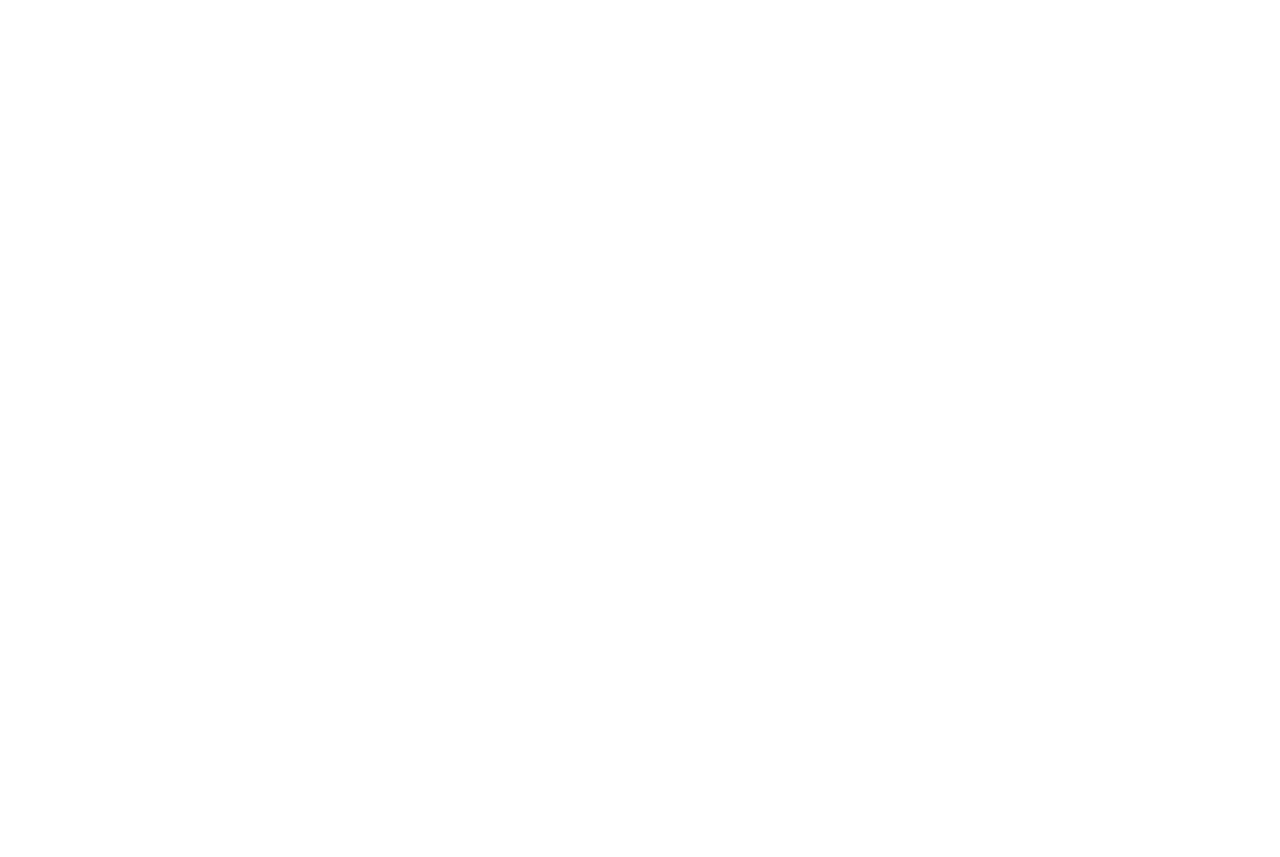
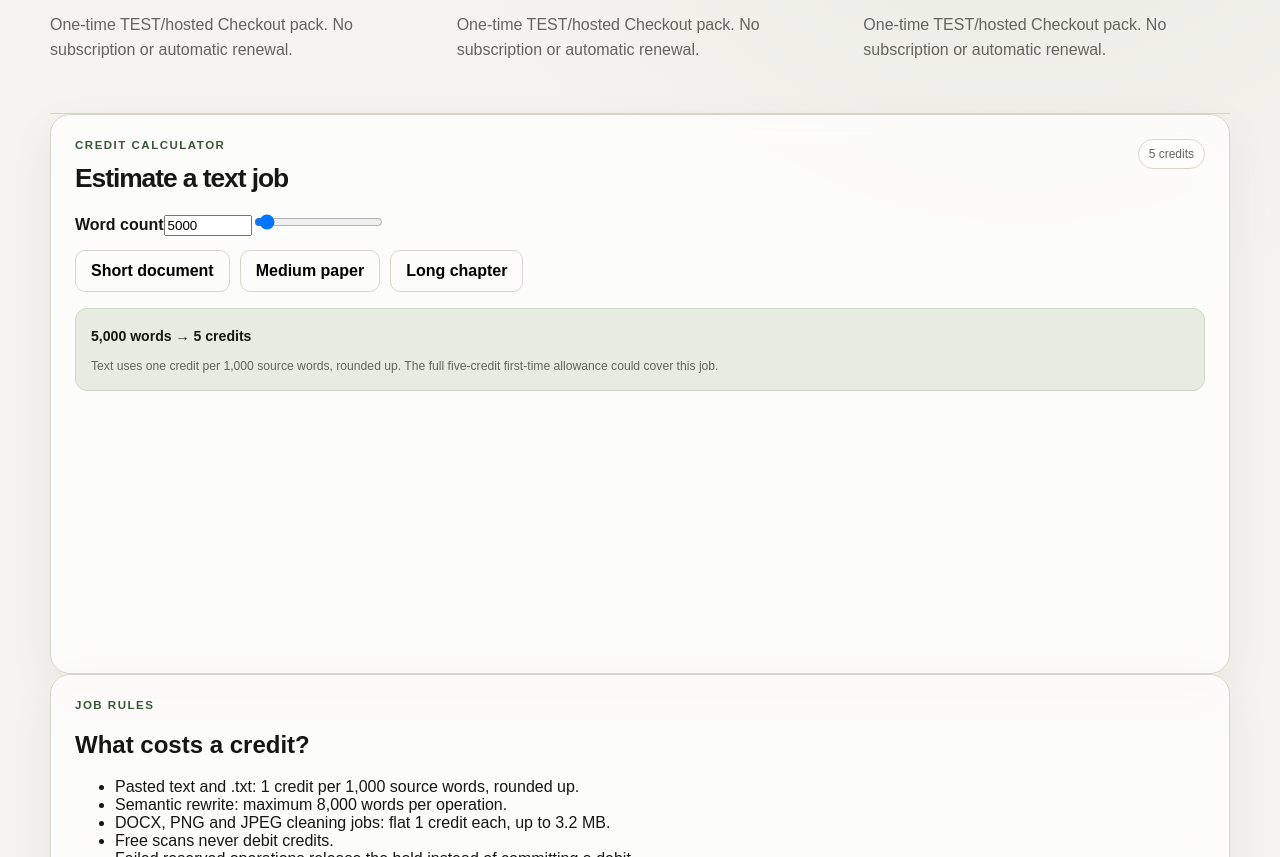
Before and after one commit to rrahul0904/provenance-cleaner, a Next.js app: page /pricing in a window 1280 px wide. Before the commit this address had no page. Shown: the part 443-1300 px from the top of the page. Before the commit the page ends 800 px from the top, so only its background shows below. Built offline with nearby package versions, Linux system fonts and the light colour scheme.

Commit message:
feat: add transparent pricing and job rules page

```diff
--- /dev/null
+++ b/src/app/pricing/page.tsx
@@ -0,0 +1,24 @@
+import { CREDIT_PACKS } from "@/lib/billing/catalog";
+import { MAX_FILE_BYTES, MAX_REWRITE_WORDS } from "@/lib/product-contract";
+import { PricingCalculator } from "@/components/pricing-calculator";
+
+export default function PricingPage() {
+  return <main className="shell">
+    <header className="section-heading"><div><p className="eyebrow">Pricing</p><h1>Pay for successful cleaning work, not scanning.</h1><p>Scanning is free. New guests can receive 2 promotional credits on their first clean, and a real account can claim 3 additional signup credits once. Credits do not expire under normal use.</p></div><a href="/">Back to workbench</a></header>
+    <section className="principles">
+      {Object.values(CREDIT_PACKS).map(pack => <div key={pack.id}><span>{pack.credits} credits</span><h3>{pack.label} · ${pack.priceUsd.toFixed(2)}</h3><p>One-time TEST/hosted Checkout pack. No subscription or automatic renewal.</p></div>)}
+    </section>
+    <PricingCalculator />
+    <section className="panel">
+      <p className="eyebrow">Job rules</p>
+      <h2>What costs a credit?</h2>
+      <ul>
+        <li>Pasted text and .txt: 1 credit per 1,000 source words, rounded up.</li>
+        <li>Semantic rewrite: maximum {MAX_REWRITE_WORDS.toLocaleString()} words per operation.</li>
+        <li>DOCX, PNG and JPEG cleaning jobs: flat 1 credit each, up to {(MAX_FILE_BYTES / (1024 * 1024)).toFixed(1)} MB.</li>
+        <li>Free scans never debit credits.</li>
+        <li>Failed reserved operations release the hold instead of committing a debit.</li>
+      </ul>
+    </section>
+  </main>;
+}
```
